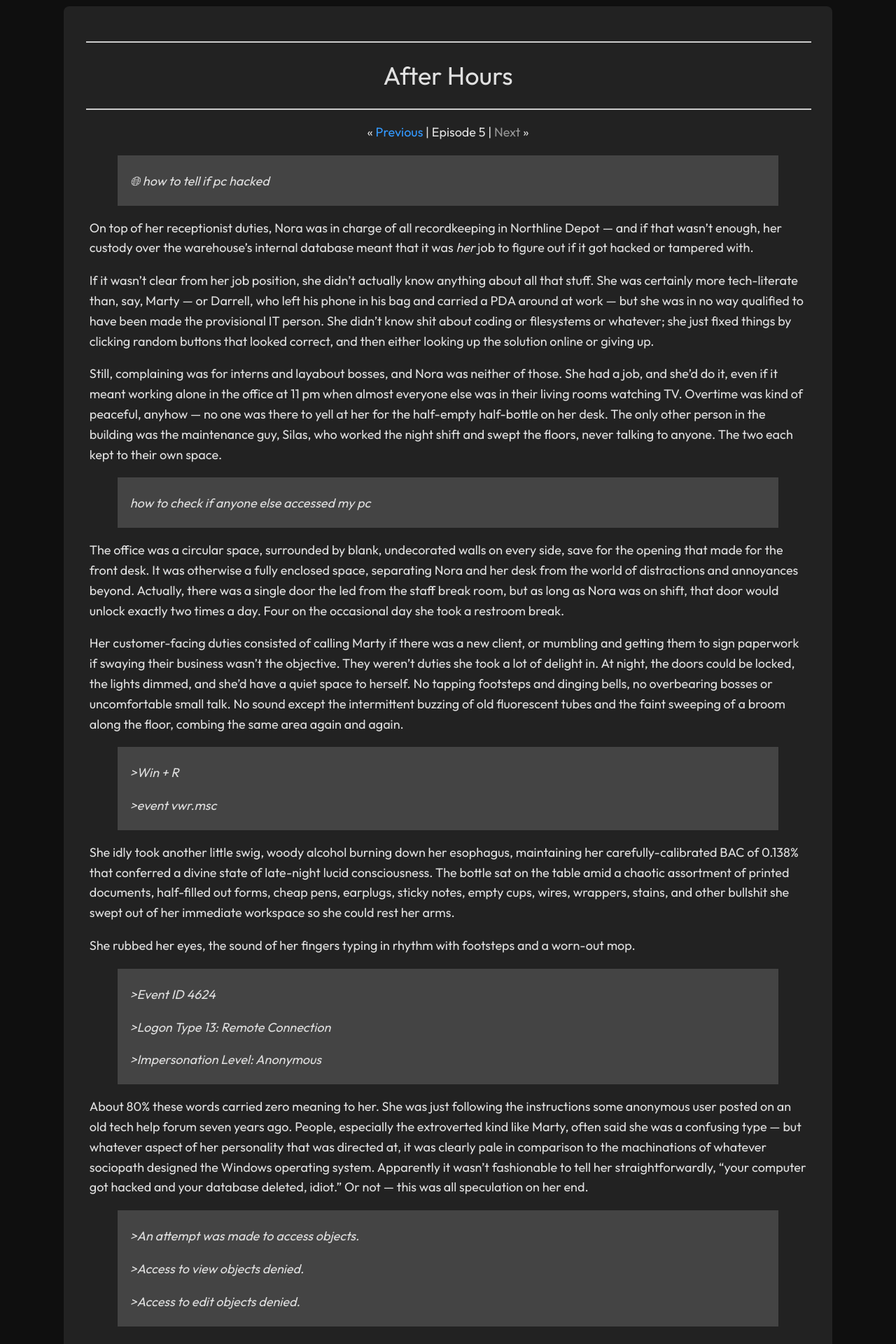
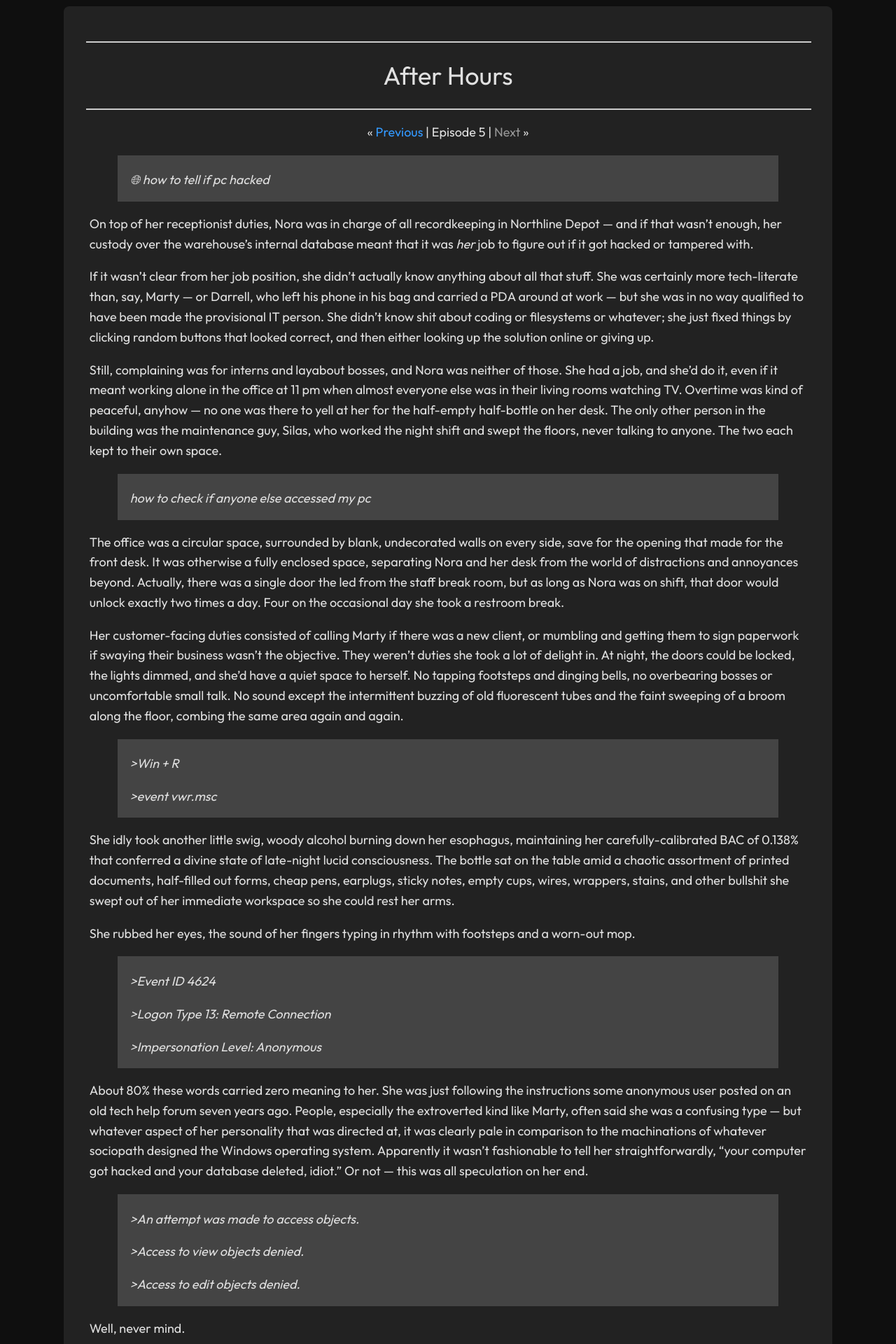
Before and after one commit to drizzleberry/drizzleberry.github.io, a Jekyll site: the page built from pages/episodes/after-hours.md, in a window 1280 px wide. Shown: the part 515-2435 px from the top of the page at 70% size. Built offline with Jekyll 4.4.1, drawn with Linux system fonts in a browser that asks for light colours.

Commit message:
Update style.css

```diff
--- a/assets/css/style.css
+++ b/assets/css/style.css
@@ -172,7 +172,7 @@ div.blockquote {
   font-style: italic;
   width: 80%
   margin: 1.5em 1.5em auto;
-  padding: 5px 1em 8px 1em;
+  padding: 0.2em 1em;
   background-color: var(--blockquote-bg);
 }
 
```
